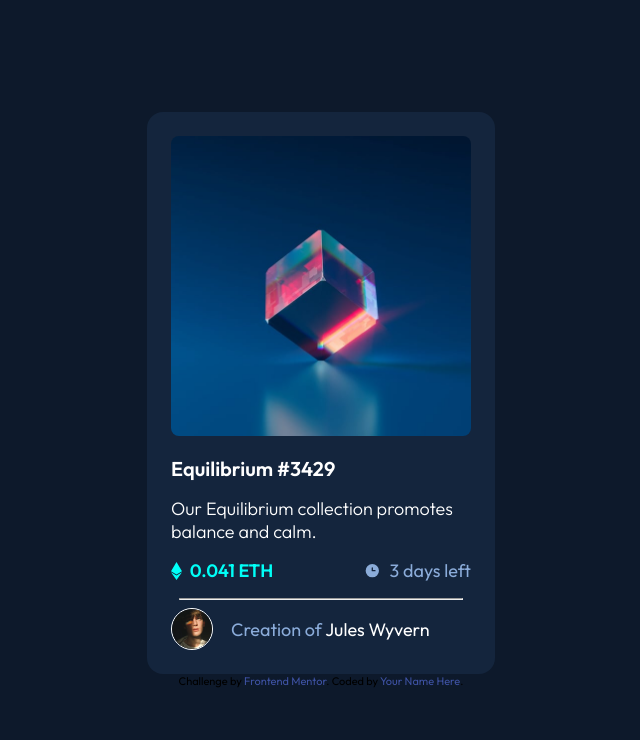
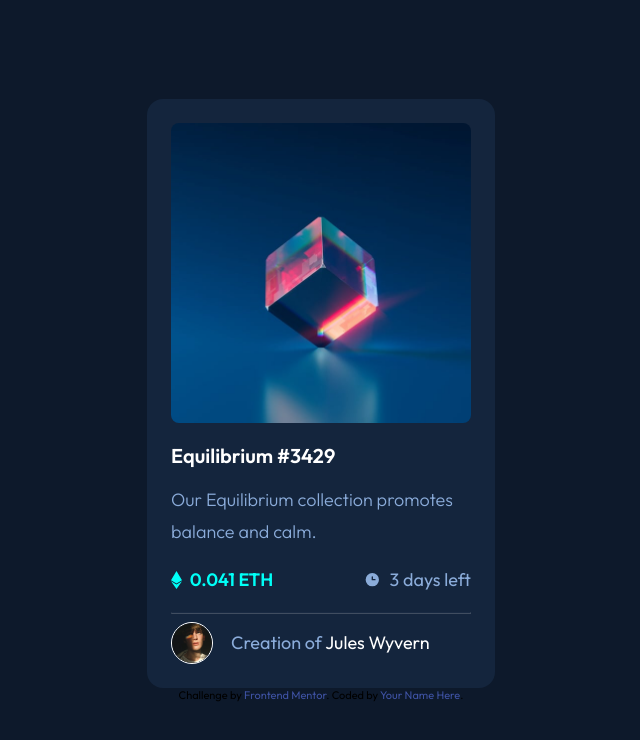
Before and after one commit to aiacy/nft-preview-card-component, a plain HTML site: page index.html in a window 1280 px wide. Shown: the whole page, without its empty margins (319-959 px from the left). Drawn offline with Linux system fonts and the light colour scheme.

Commit message:
add styles to creator div

```diff
--- a/style.css
+++ b/style.css
@@ -12,10 +12,6 @@ body{
     justify-content: center;
     align-content: center;
     height: 100vh;
-}
-
-main.container{
-
 }
 
 .card{
@@ -41,7 +37,8 @@ h1{
 
 p{
     font-size: 18px;
-    color: hsl(0, 0%, 100%);
+    color: hsl(215, 51%, 70%);
+    line-height: 2rem;
 
 }
 
@@ -52,7 +49,7 @@ p{
     padding-top: 1rem;
 }
 
-p.amount{
+.amount{
     color: hsl(178, 100%, 50%);
     font-family: 'Outfit', sans-serif;
     font-weight: 600;
@@ -67,6 +64,7 @@ p.amount{
     height: fit-content;
     align-items: center;
     justify-items: start;
+    padding-top: .5rem;
 }
 
 .creator img{
@@ -76,7 +74,7 @@ p.amount{
 }
 
 hr{
-    margin: .5rem;
+
 }
 
 .days, .creator p{
@@ -102,3 +100,8 @@ p.days{
     font-weight: 300;
     padding-top: 1rem;
 }
+
+hr{
+    opacity: 20%;
+    border-top: 1px solid  hsl(215, 32%, 27%);;
+}
```
